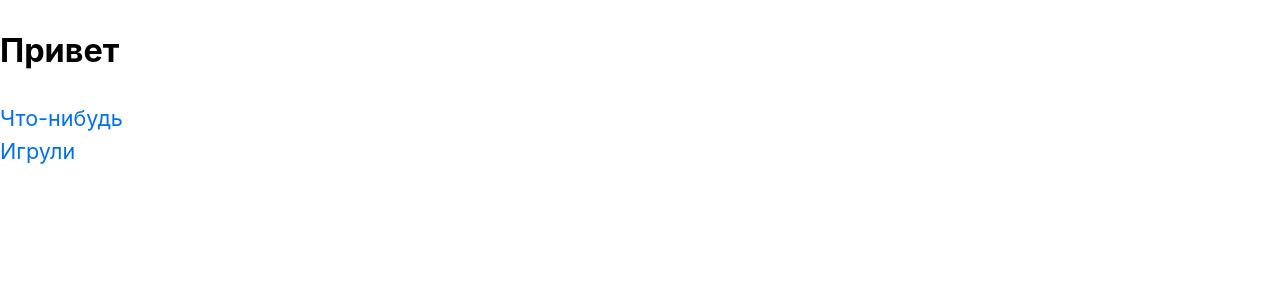
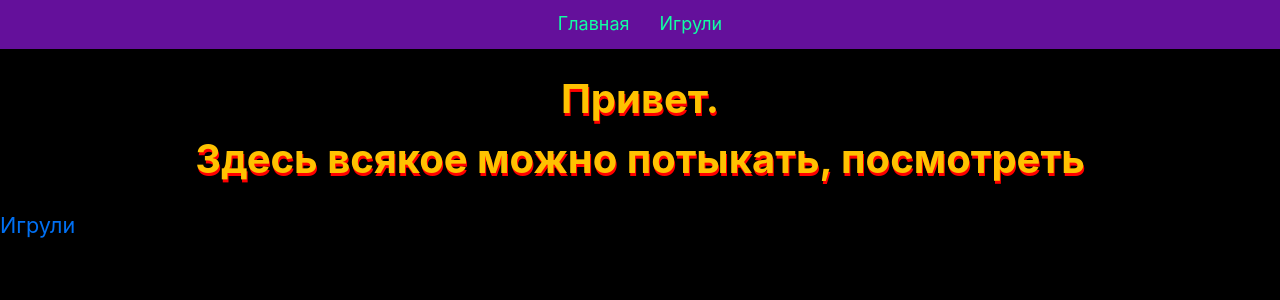
Before and after one commit to sergdevguy/sergdevguy.github.io, a Next.js app: page / in a window 1280 px wide. Shown: the top 300 px of the page. Built offline with nearby package versions, Linux system fonts and the light colour scheme.

Commit message:
In progress width content and styles.

```diff
--- a/pages/index.js
+++ b/pages/index.js
@@ -1,21 +1,14 @@
 import Head from 'next/head'
 import Link from 'next/link'
 import utilStyles from '../styles/utils.module.css'
+import Layout from '../components/layout'
 
 export default function Home() {
   return (
-    <>
-      <Head>
-        <title>Приветс</title>
-      </Head>
+    <Layout>
       <section className={utilStyles.headingMd}>
-        <h1>Привет</h1>
+        <h1>Привет.<br/> Здесь всякое можно потыкать, посмотреть</h1>
         <div>
-          <div>
-            <Link href="/somethingElse">
-              <a>Что-нибудь</a>
-            </Link>
-          </div>
           <div>
             <Link href="/games/games">
               <a>Игрули</a>
@@ -23,6 +16,6 @@ export default function Home() {
           </div>
         </div>
       </section>
-    </>
+    </Layout>
   )
 }
--- a/styles/global.css
+++ b/styles/global.css
@@ -6,10 +6,14 @@ body {
     Cantarell, Fira Sans, Droid Sans, Helvetica Neue, sans-serif;
   line-height: 1.6;
   font-size: 18px;
+  background: #000000;
+  color: #ffffff;
 }
 
 * {
   box-sizing: border-box;
+  margin: 0;
+  padding: 0;
 }
 
 a {
@@ -25,3 +29,15 @@ img {
   max-width: 100%;
   display: block;
 }
+
+li {
+  list-style: none;
+}
+
+h1 {
+  padding: 20px;
+  font-size: 40px;
+  text-align: center;
+  color: #fec201;
+  text-shadow: red 1px 3px;
+}
--- a/styles/nav.module.scss
+++ b/styles/nav.module.scss
@@ -1,4 +1,5 @@
-$navBackground: #ffcccc;
+$navBackground: #64109b;
+$navLinksColor: #10ffa3;
 
 .nav {
     &__container {
@@ -12,5 +13,9 @@ $navBackground: #ffcccc;
         &:not(:first-child) {
             margin-left: 30px;
         }
+
+        a {
+            color: $navLinksColor;
+        }
     }
 }
```
Also changed, not shown: components/layout.module.css (indentation only).
